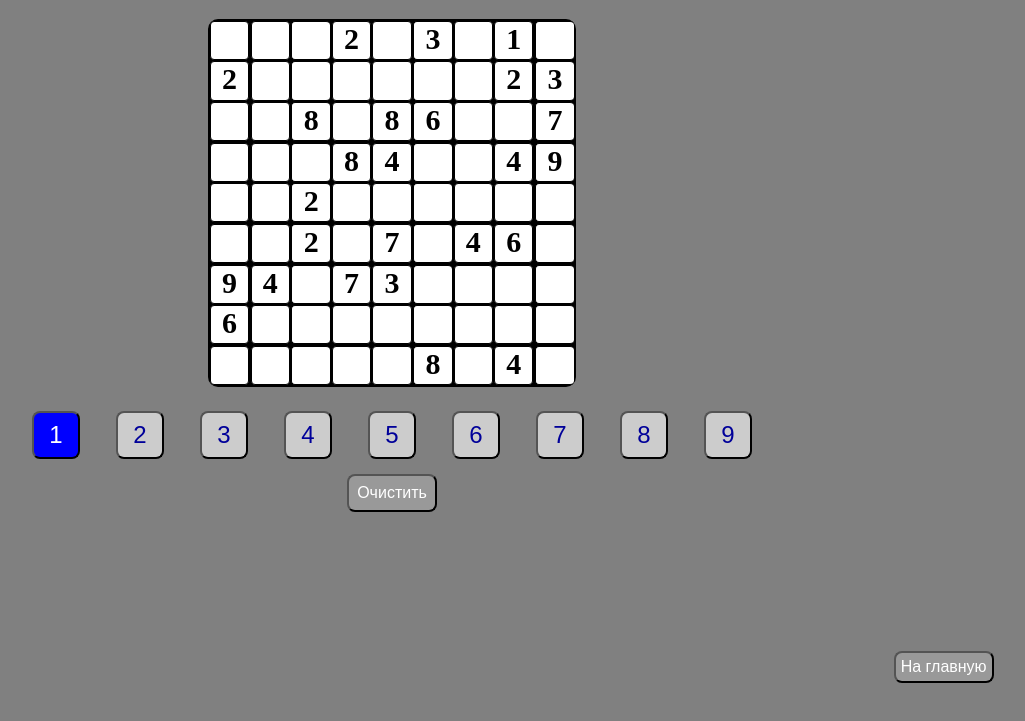
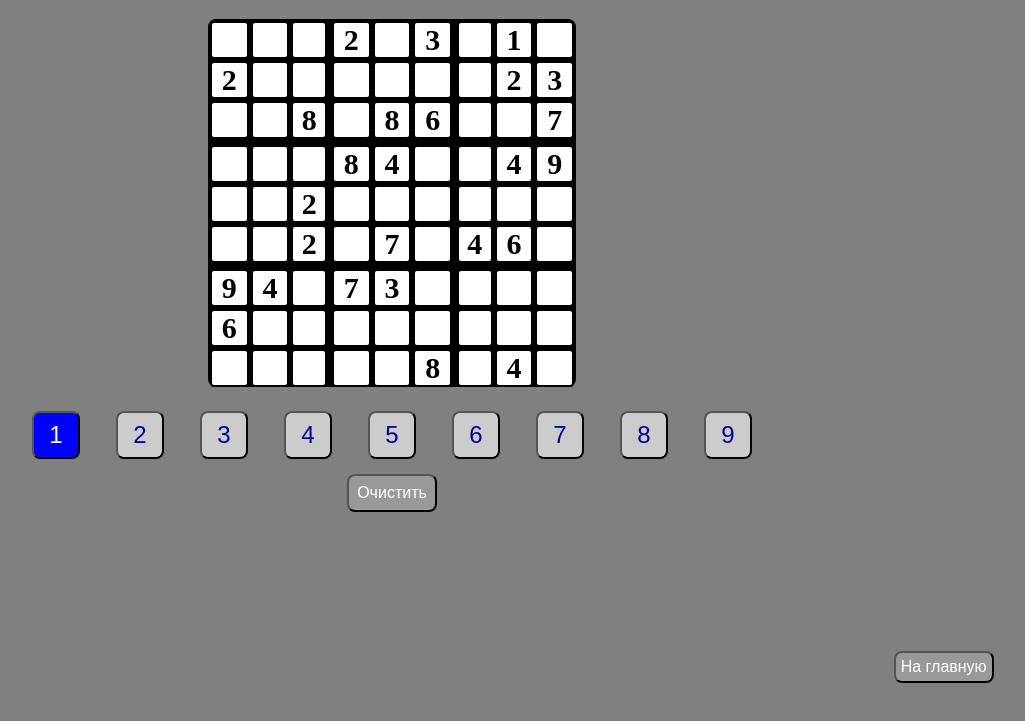
Before and after one commit to VitVassilenko/JSGames, a plain HTML site: page sudoku.html in a window 1280 px wide. Shown: the part 69-790 px from the top of the page, without its empty margins (248-1273 px from the left). Drawn offline with Linux system fonts and the light colour scheme.

Commit message:
rewrite randomizer, minor fixes

```diff
--- a/js/sudoku.js
+++ b/js/sudoku.js
@@ -18,28 +18,50 @@ let typeField = [],
 
 const miniBlocks = document.querySelectorAll('.miniBlock');
 
-
+async function gridFix () {
+    miniBlocks.forEach((miniBlock, index)=>{
+        let i = (index - index%9)/9;
+        let j = index%9;
+        if (i == 3) {
+            miniBlock.style.marginTop = '4px';
+        }
+        if (i == 6) {
+            miniBlock.style.marginTop = '4px';
+        }
+        if (j == 2) {
+            miniBlock.style.marginRight = '3px';
+        }
+        if (j == 6) {
+            miniBlock.style.marginLeft = '3px';
+        }
+    });
+}
+gridFix();
 
 function inputNumbers(){
-    // const miniBlocks = document.querySelectorAll('.miniBlock');
     miniBlocks.forEach((miniBlock, index)=>{
         let i = (index - index%9)/9;
         let j = index%9;
         miniBlock.addEventListener('click',()=>{
             if(!erase){
                 let bool = true;
-                for(let ii=0;ii<9;ii++){
+                if (miniBlock.classList.contains('const')) {
+                    alert('Вы не можете изменить эту цифру!');
+                    bool=false;
+                } else {
+                    for(let ii=0;ii<9;ii++){
                     if(field[i][ii]==number){
-                        alert(`Поле ${(i)} ${(ii)} занято таким же числом`);
+                        alert(`Поле ${(i)}:${(ii)} занято таким же числом`);
                         bool =false;
                     }
                     console.log(field[i][j]);
                 }
                 for(let jj=0;jj<9;jj++){
                     if(field[jj][j]==number){
-                        alert(`Поле ${(jj)} ${(j)} занято таким же числом`);
+                        alert(`Поле ${(jj)}:${(j)} занято таким же числом`);
                         bool =false;
                     }
+                }
                 }
                 if(bool){
 
@@ -80,35 +102,39 @@ function inputNumbers(){
 
 
 async function randomizer() {
-    let r = 1;
-    for (r = 1; r <= 35; r++) {
-        const randIndex = Math.floor(Math.random()*80),
+    // let r = 0;
+    for (let r = 1; r <= 35; r++) {
+        let randIndex = Math.floor(Math.random()*80),
               randNum = Math.ceil(Math.random()*9);
         console.log(randIndex);
         console.log(randNum);
         let i = (randIndex - randIndex%9) /9;
         let j = randIndex%9;
-        miniBlocks.forEach((miniBlock) => {
-            if (field[i][j] == 0) {
+        let check = true;
+        if (field[i][j] == 0) {
             field[i][j] = randNum;
             document.querySelector(`.miniBlock${randIndex}`).textContent = randNum;
             document.querySelector(`.miniBlock${randIndex}`).classList.add('const');
-            } else {
-                check = false;
-            }
-
             for(let jj=0;jj<9;jj++){
                 if(field[jj][j] == randNum) {
-                   check = false;
+                    check = false;
+                    console.log(`Совпадение на шаге${r} линии${jj}`);
                 }
             }
 
             for(let ii=0;ii<9;ii++){
                 if(field[i][ii] == randNum) {
                    check = false;
+                    console.log(`Совпадение на шаге${r} строки${ii}`);
                 }
             }
-        });
+            } else {
+                check = false;
+                console.log(`Занято на шаге номер${r}`);
+        }
+        if (check) {
+            return r-1 ;
+        }
         console.log(`Step:${r} cell:${i}|${j} value:${field[i][j]}`);
     }
 }
--- a/sass/sudoku.sass
+++ b/sass/sudoku.sass
@@ -21,14 +21,12 @@ h1
 	display: grid
 	width: 364px
 	height: 364px
-	grid-template-columns: 1fr 1fr 1fr 1fr 1fr 1fr 1fr 1fr 1fr
-	grid-template-rows: 1fr 1fr 1fr 1fr 1fr 1fr 1fr 1fr 1fr
-	grid-gap: 1.5px
-	border-radius: 10px
-	border: 2px solid black
+	grid-template-columns: repeat(9, 1fr)
+	grid-template-rows: repeat(9, 1fr)
+	grid-gap: 2px
+	border-radius: 8px
+	border: 2.5px solid black
 	margin-bottom: 24px
-
-
 
 
 .block
@@ -41,13 +39,15 @@ h1
 .miniBlock
 	color: #7e7e7e
 	background-color: #fff
-	border: 1px solid black
+	border: 2px solid black
 	text-align: center
 	font-size: 30px
 	border-radius: 4px
 	cursor: pointer
-	&:nth-child(3n)
-		border-right: 25px
+	// &:nth-child(3n)
+	// 	margin-right: 4px
+	// &:nth-child(9n)
+	// 	margin-right: 1px
 
 .buttons
 	display: flex
```
Also changed, not shown: css/sudoku.min.css, sudoku.html (indentation only), 1 other file.
